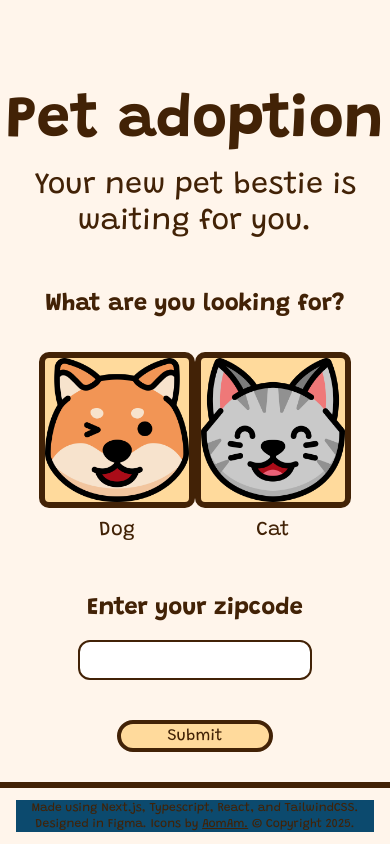
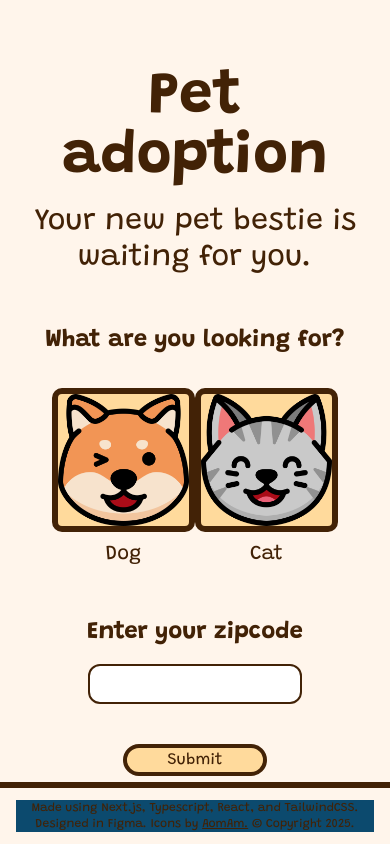
Before and after one commit to Guillermo-Martin/pet-adoption, a Next.js app: page / in a window 390 px wide. Built offline with nearby package versions, Linux system fonts and the light colour scheme.

Commit message:
Add padding to the homepage at various breakpoints using Tailwind

```diff
--- a/src/app/page.tsx
+++ b/src/app/page.tsx
@@ -78,7 +78,7 @@ export default function Home() {
   // ---------- Component ----------
   return (
     <div>
-      <main className="relative homepage-container min-h-screen flex items-center justify-center">
+      <main className="relative homepage-container min-h-screen flex items-center justify-center px-4 py-3 md:px-16 md:py-4 xl:px-20">
         {/* <div className="homepage-container-content text-[#422206]"> */}
         <div className="homepage-container-content">
           { isLoading
```
